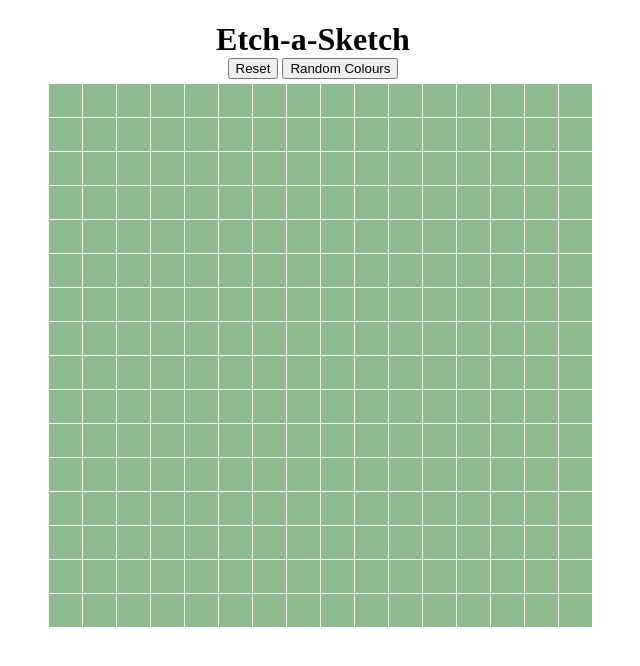
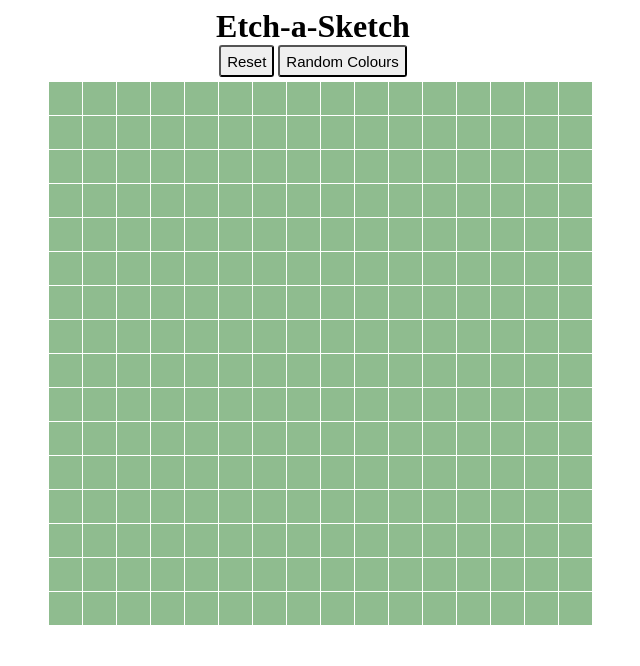
Before and after one commit to KelTay/Etch-a-Sketch, a plain HTML site: page index.html in a window 1280 px wide. Shown: the whole page, without its empty margins (327-967 px from the left). Drawn offline with Linux system fonts and the light colour scheme.

Commit message:
Style buttons

```diff
--- a/main.css
+++ b/main.css
@@ -1,11 +1,18 @@
 h1 {
     text-align: center;
+    margin-top: 5px;
     margin-bottom: 0;
 }
 
 #div-buttons {
     text-align: center;
     margin-bottom: 5px;
+}
+
+button {
+    height: 32px;
+    font-size: 15px;
+    border-radius: 3px;
 }
 
 #div-grid {
```
